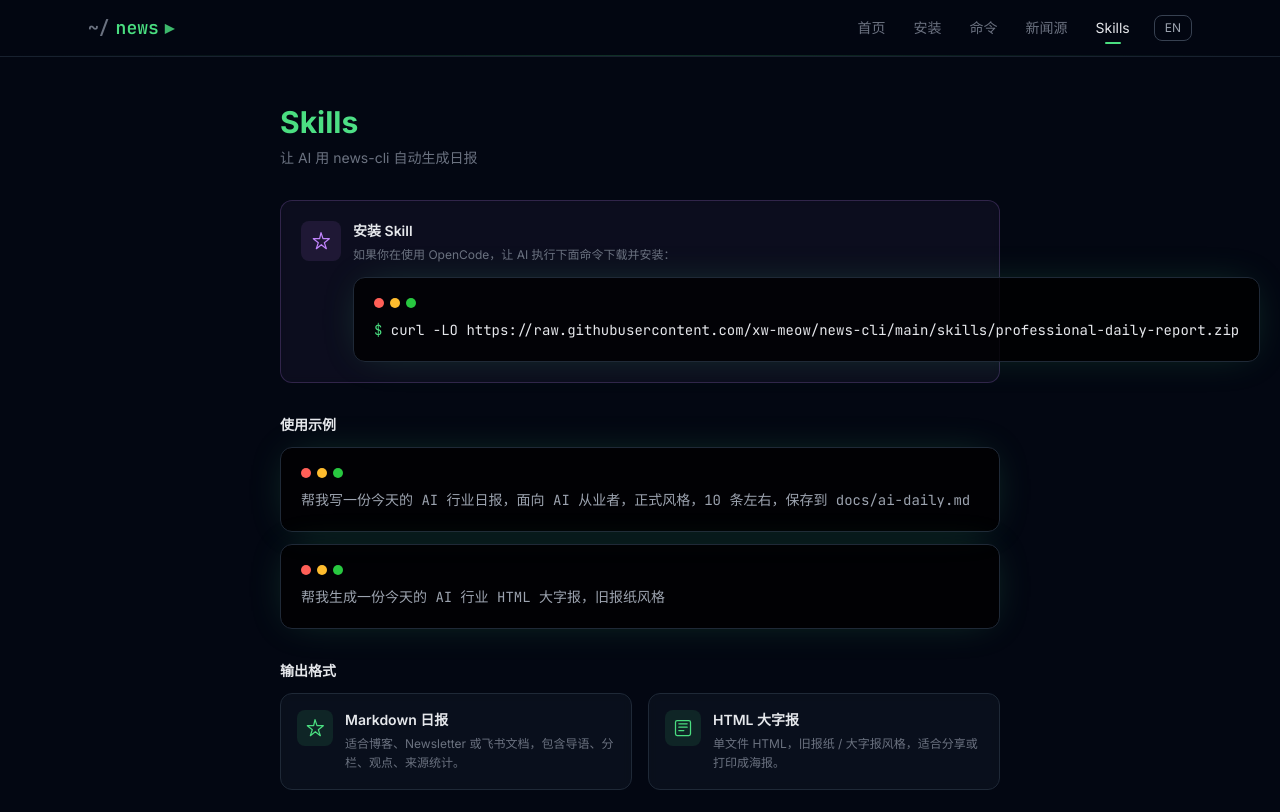
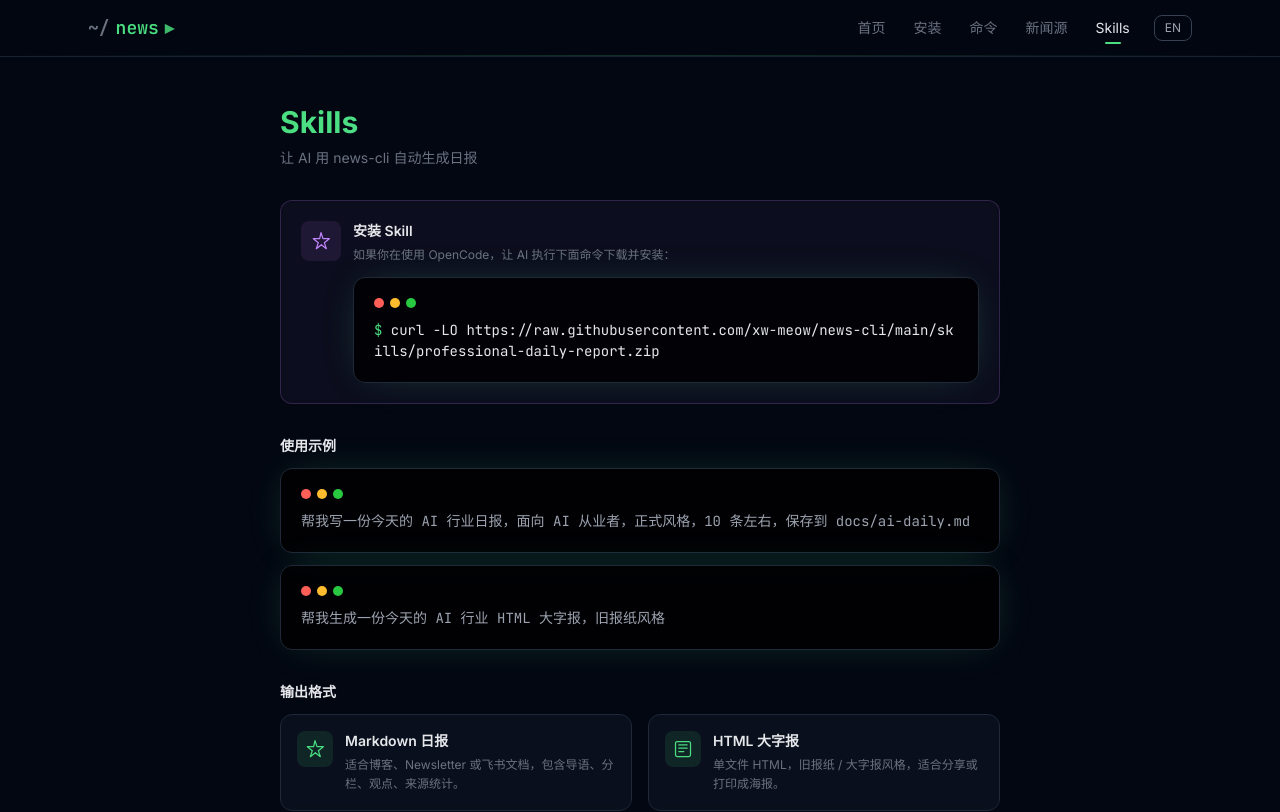
Before and after one commit to xw-meow/news-cli, a React (Vite) app in the folder site/: page /news-cli/skills in a window 1280 px wide. Shown: the top 812 px of the page. Built offline with nearby package versions, Linux system fonts and the light colour scheme.

Commit message:
fix(site): wrap long commands in TerminalBlock and add copy button
- Add breakAll prop to TerminalBlock for long URLs/prompts

- Add SparklesIcon and NewspaperIcon

- Add copy button to Skills install command

- Wrap usage example prompts on narrow screens

- site tests, typecheck, and build pass

```diff
--- a/site/src/components/ui/TerminalBlock.tsx
+++ b/site/src/components/ui/TerminalBlock.tsx
@@ -10,6 +10,8 @@ interface TerminalBlockProps {
   showPrompt?: boolean;
   /** 是否显示红黄绿圆点，默认 true */
   showDots?: boolean;
+  /** 长行是否自动换行（适合单条长 URL），默认 false */
+  breakAll?: boolean;
   className?: string;
 }
 
@@ -18,6 +20,7 @@ export function TerminalBlock({
   table,
   showPrompt = true,
   showDots = true,
+  breakAll = false,
   className = '',
 }: TerminalBlockProps) {
   return (
@@ -38,7 +41,7 @@ export function TerminalBlock({
       )}
 
       {lines.map((line, i) => (
-        <div key={i} className="whitespace-pre">
+        <div key={i} className={`${breakAll ? 'whitespace-pre-wrap break-all' : 'whitespace-pre'}`}>
           {showPrompt && line.startsWith('$ ') ? (
             <>
               <span className="text-green-400">$</span>
--- a/site/src/pages/SkillsPage.tsx
+++ b/site/src/pages/SkillsPage.tsx
@@ -1,10 +1,25 @@
+import { useState } from 'react';
 import { TerminalBlock } from '../components/ui/TerminalBlock';
 import { GlowCard } from '../components/ui/GlowCard';
-import { SparklesIcon, NewspaperIcon } from '../components/ui/Icon';
+import { SparklesIcon, NewspaperIcon, CheckIcon } from '../components/ui/Icon';
 import { useI18n } from '../i18n/I18nProvider';
+
+const INSTALL_COMMAND =
+  'curl -LO https://raw.githubusercontent.com/xw-meow/news-cli/main/skills/professional-daily-report.zip';
 
 export function SkillsPage() {
   const { t } = useI18n();
+  const [copied, setCopied] = useState(false);
+
+  const handleCopy = async () => {
+    try {
+      await navigator.clipboard.writeText(INSTALL_COMMAND);
+      setCopied(true);
+      setTimeout(() => setCopied(false), 2000);
+    } catch {
+      // ignore
+    }
+  };
 
   const examples = [
     '帮我写一份今天的 AI 行业日报，面向 AI 从业者，正式风格，10 条左右，保存到 docs/ai-daily.md',
@@ -36,10 +51,20 @@ export function SkillsPage() {
           <div className="w-10 h-10 rounded-lg bg-purple-400/10 flex items-center justify-center text-purple-400 flex-shrink-0">
             <SparklesIcon size={20} />
           </div>
-          <div>
+          <div className="flex-1 min-w-0">
             <h3 className="text-sm font-semibold text-gray-200 mb-1">{t.skillInstallTitle}</h3>
             <p className="text-xs text-gray-500 leading-relaxed mb-3">{t.skillInstallDesc}</p>
-            <TerminalBlock lines={['$ curl -LO https://raw.githubusercontent.com/xw-meow/news-cli/main/skills/professional-daily-report.zip']} />
+            <div className="relative group">
+              <TerminalBlock lines={[`$ ${INSTALL_COMMAND}`]} breakAll />
+              <button
+                onClick={handleCopy}
+                className="absolute top-3 right-3 p-1.5 rounded-md bg-gray-800/80 border border-gray-700 text-gray-400 hover:text-green-400 hover:border-green-400/40 transition-colors opacity-0 group-hover:opacity-100 focus:opacity-100"
+                aria-label="Copy command"
+                title="Copy"
+              >
+                {copied ? <CheckIcon size={14} className="text-green-400" /> : <span className="text-xs">Copy</span>}
+              </button>
+            </div>
           </div>
         </div>
       </GlowCard>
@@ -48,7 +73,7 @@ export function SkillsPage() {
         <h3 className="text-sm font-semibold text-gray-200 mb-3">{t.skillUsageTitle}</h3>
         <div className="space-y-3">
           {examples.map((example, i) => (
-            <TerminalBlock key={i} lines={[example]} showPrompt={false} />
+            <TerminalBlock key={i} lines={[example]} showPrompt={false} breakAll />
           ))}
         </div>
       </div>
```
